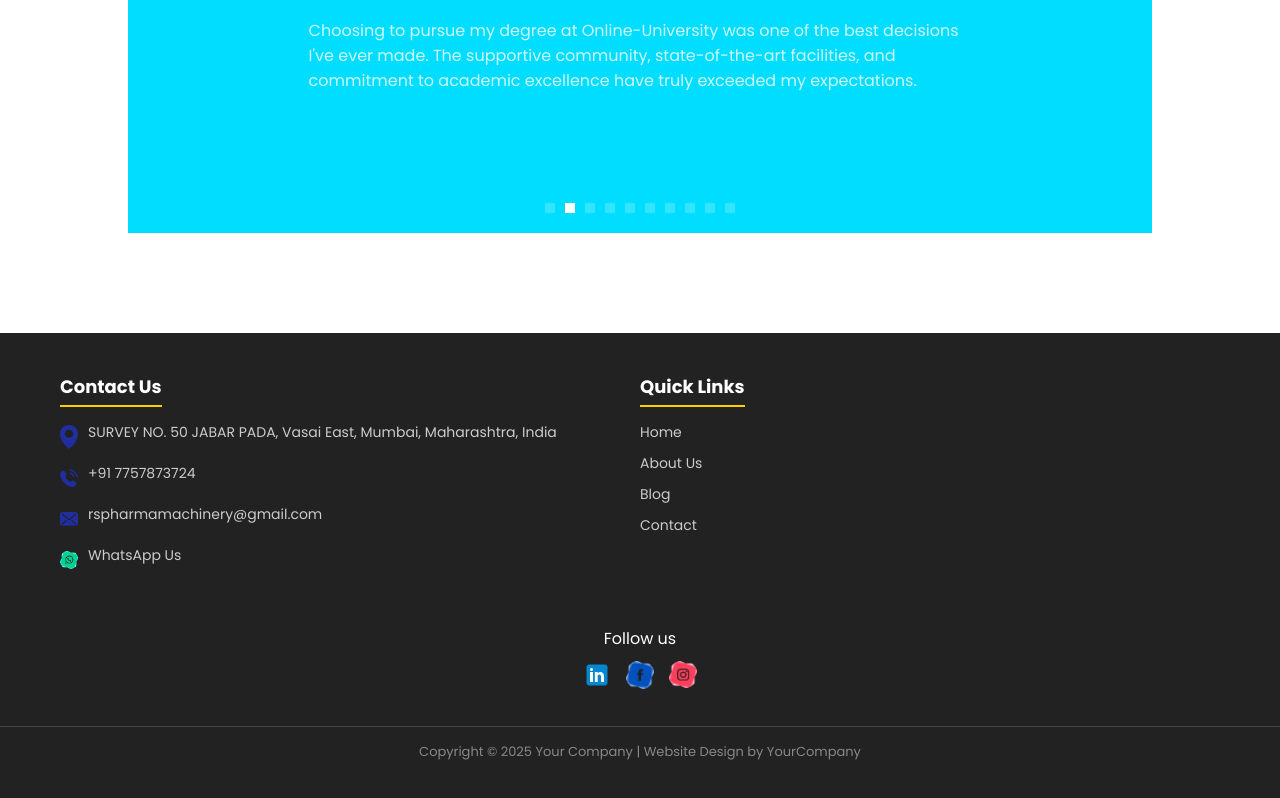
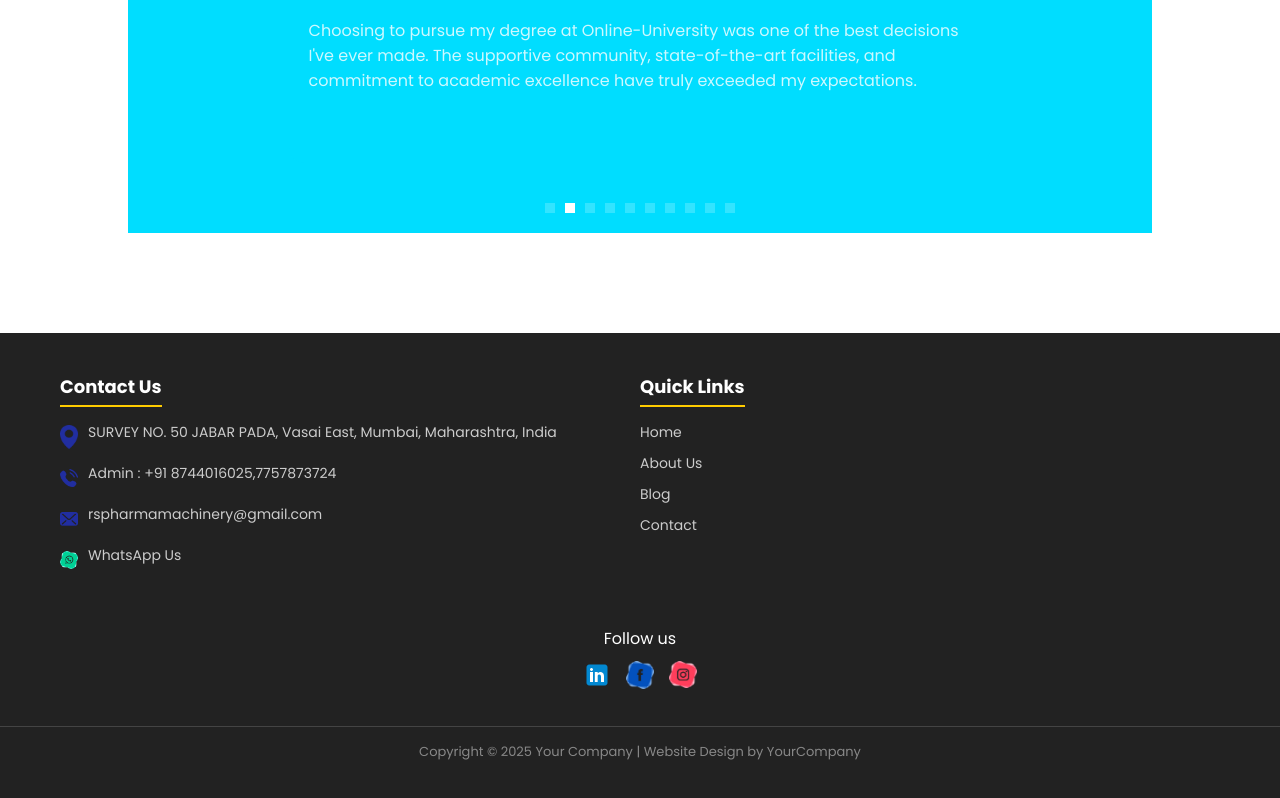
Before and after one commit to BharatAgni/rspharmamachinery, a React (Create React App) app: page / in a window 1280 px wide. Shown: the part 6556-7354 px from the top of the page. Built offline with nearby package versions, Linux system fonts and the light colour scheme.

Commit message:
update access key in Contact component; modify contact information in Footer component

```diff
--- a/src/components/Contact/Contact.jsx
+++ b/src/components/Contact/Contact.jsx
@@ -7,7 +7,7 @@ const initialState = {
   phone: '',
   email: '',
   message: '',
-  access_key: '0893bb49-10d8-41e2-994a-8b3c59cfdb89'
+  access_key: 'e7ffcc26-13e1-46f4-bdbc-6aab252d341e'
 };
 
 const formReducer = (state, action) => {
--- a/src/components/Footer/Footer.jsx
+++ b/src/components/Footer/Footer.jsx
@@ -27,7 +27,7 @@ const Footer = () => {
           </p>
           <p>
             <img src={phoneIcon} alt="Phone" className="icon" />
-            <a href="tel:+917757873724">+91 7757873724</a>
+            <a href="tel:+918744016025,">Admin : +91 8744016025,7757873724</a>
           </p>
           <p>
             <img src={emailIcon} alt="Email" className="icon" />
@@ -35,7 +35,7 @@ const Footer = () => {
           </p>
           <p>
             <img src={whatsappIcon} alt="WhatsApp" className="icon" />
-            <a href="https://wa.me/+917757873724" target="_blank" rel="noopener noreferrer">
+            <a href="https://wa.me/+918744016025" target="_blank" rel="noopener noreferrer">
               WhatsApp Us
             </a>
           </p>
```
